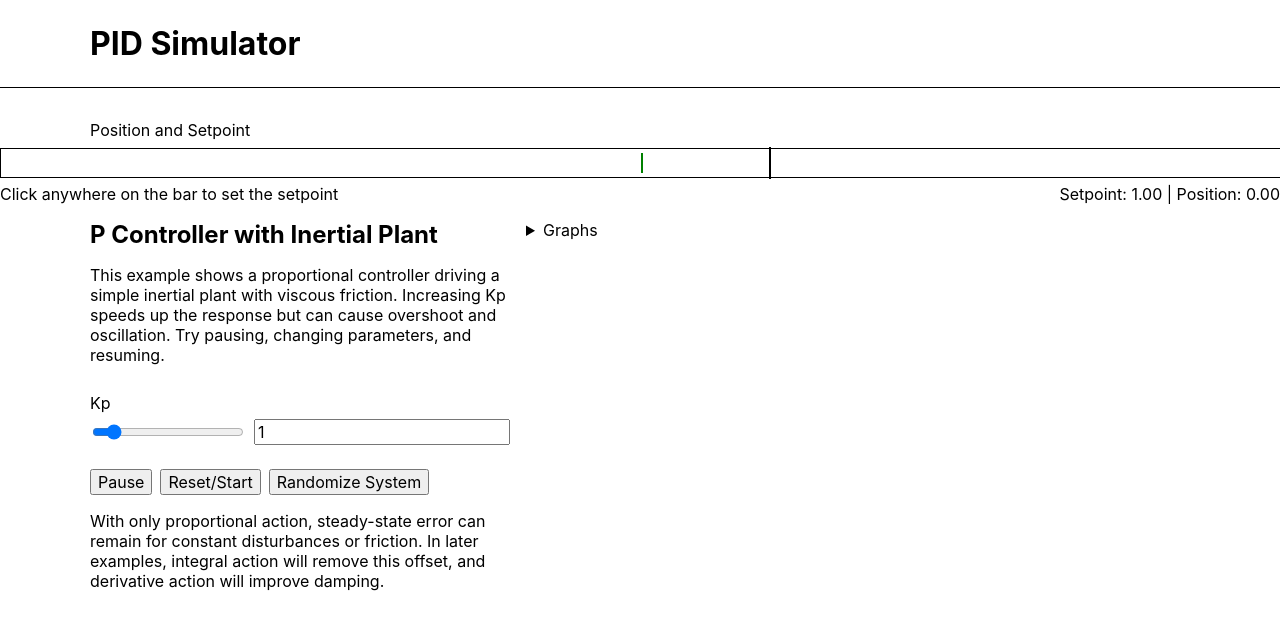
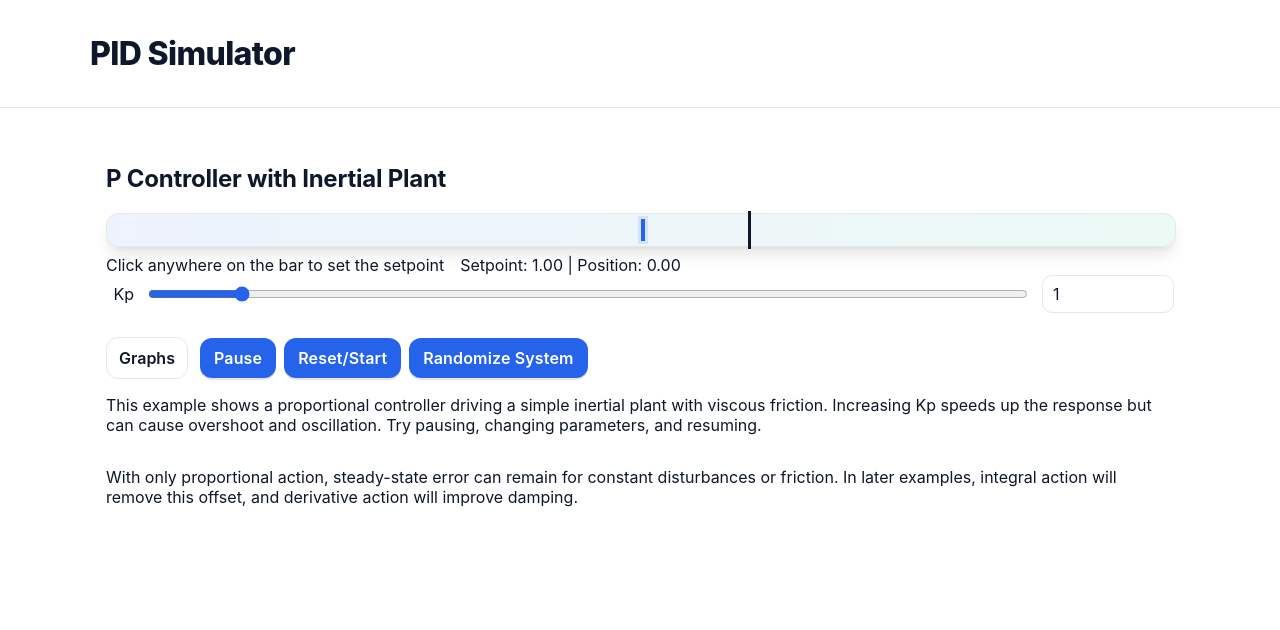
Before and after one commit to alexDickhans/pid-tuning, a React (Vite) app: page / in a window 1280 px wide. Shown: the top 630 px of the page. Built offline with nearby package versions, Linux system fonts and the light colour scheme.

Commit message:
Style version 1

```diff
--- a/src/components/Playground.tsx
+++ b/src/components/Playground.tsx
@@ -20,6 +20,7 @@ type SimDataMessage = {
 export function Playground(): JSX.Element {
   const DEFAULT_DT = 0.01;
   const GRAPH_WINDOW_SEC = 10; // visible time window for scrolling plots
+  const EPS = 1e-6;
   const [params, setParams] = useState<SimParams>({
     dt: DEFAULT_DT,
     kp: 1.0,
@@ -29,6 +30,7 @@ export function Playground(): JSX.Element {
   const [isRunning, setIsRunning] = useState(true);
   const [resetCounter, setResetCounter] = useState(0);
   const [graphsOpen, setGraphsOpen] = useState(false);
+  const graphsOpenRef = useRef(false);
 
   const yPlotRef = useRef<HTMLDivElement | null>(null);
   const uPlotRef = useRef<HTMLDivElement | null>(null);
@@ -66,18 +68,24 @@ export function Playground(): JSX.Element {
     // eslint-disable-next-line react-hooks/exhaustive-deps
   }, []);
 
+  // Keep a live ref for graphsOpen so rAF loop sees the latest value
+  useEffect(() => {
+    graphsOpenRef.current = graphsOpen;
+  }, [graphsOpen]);
+
   // uPlot initialization
   useEffect(() => {
     if (!graphsOpen) return;
     if (!yPlotRef.current || !uPlotRef.current) return;
-    const initData = [
+    const initData: AlignedData = [
       [0], // t
       [0], // sp
       [0], // y
     ];
+    const yWidth = yPlotRef.current.clientWidth || 800;
     const yChart = new uPlot(
       {
-        width: 800,
+        width: yWidth,
         height: 320,
         title: 'Setpoint (black) and Position y (blue)',
         scales: { x: { time: false } },
@@ -91,9 +99,10 @@ export function Playground(): JSX.Element {
       yPlotRef.current
     );
 
+    const uWidth = uPlotRef.current.clientWidth || yWidth;
     const uChart = new uPlot(
       {
-        width: 800,
+        width: uWidth,
         height: 200,
         title: 'Control Output u(t)',
         scales: { x: { time: false } },
@@ -102,7 +111,7 @@ export function Playground(): JSX.Element {
           { label: 'u', stroke: 'green' }
         ]
       },
-      [[0], [0]],
+      ([[0], [0]] as unknown) as AlignedData,
       uPlotRef.current
     );
 
@@ -112,16 +121,38 @@ export function Playground(): JSX.Element {
     const buf = dataBuffer.current;
     if (buf) {
       const { t, y, u, sp } = buf;
-      yPlot.current.setData([t, sp, y] as AlignedData);
-      uPlotInstance.current.setData([t, u] as AlignedData);
       const tLast = t.length ? t[t.length - 1] : 0;
-      const xmin = Math.max(0, tLast - GRAPH_WINDOW_SEC);
-      const xmax = tLast;
+      const start = tLast - GRAPH_WINDOW_SEC;
+      const i0 = findStartIndex(t, start);
+      const tSlice = t.slice(i0);
+      const spSlice = sp.slice(i0);
+      const ySlice = y.slice(i0);
+      const uSlice = u.slice(i0);
+      yPlot.current.setData([tSlice, spSlice, ySlice] as AlignedData);
+      uPlotInstance.current.setData([tSlice, uSlice] as AlignedData);
+      if (tSlice.length >= 2) {
+        const xmin = tSlice[0];
+        const xmax = Math.max(tSlice[tSlice.length - 1], xmin + EPS);
         yPlot.current.setScale('x', { min: xmin, max: xmax });
         uPlotInstance.current.setScale('x', { min: xmin, max: xmax });
       }
+    }
+
+    const resizeObserver = new ResizeObserver(() => {
+      if (yPlotRef.current && yPlot.current) {
+        const w = yPlotRef.current.clientWidth || 800;
+        yPlot.current.setSize({ width: w, height: 320 });
+      }
+      if (uPlotRef.current && uPlotInstance.current) {
+        const w = uPlotRef.current.clientWidth || 800;
+        uPlotInstance.current.setSize({ width: w, height: 200 });
+      }
+    });
+    resizeObserver.observe(yPlotRef.current);
+    resizeObserver.observe(uPlotRef.current);
 
     return () => {
+      resizeObserver.disconnect();
       yChart.destroy();
       uChart.destroy();
       yPlot.current = null;
@@ -130,6 +161,10 @@ export function Playground(): JSX.Element {
   }, [resetCounter, graphsOpen]);
 
   // We keep simulation always running and update charts when open
+  useEffect(() => {
+    // Clear any stale buffer when reset occurs so charts don't seed from old data
+    dataBuffer.current = null;
+  }, [resetCounter]);
 
   // Animation loop to push buffered data to charts ~60fps
   useEffect(() => {
@@ -142,17 +177,23 @@ export function Playground(): JSX.Element {
         const lastY = y.length ? y[y.length - 1] : 0;
         setLatestY(lastY);
         // Only push data to charts if they exist and graphs are open
-        if (graphsOpen && yPlot.current && uPlotInstance.current) {
+        if (graphsOpenRef.current && yPlot.current && uPlotInstance.current) {
           const tArr = t;
-          const yData = [tArr, sp, y] as AlignedData;
-          yPlot.current.setData(yData);
-          const uData = [tArr, u] as AlignedData;
-          uPlotInstance.current.setData(uData);
           const tLast = tArr.length ? tArr[tArr.length - 1] : 0;
-          const xmin = Math.max(0, tLast - GRAPH_WINDOW_SEC);
-          const xmax = tLast;
+          const start = tLast - GRAPH_WINDOW_SEC;
+          const i0 = findStartIndex(tArr, start);
+          const tSlice = tArr.slice(i0);
+          const spSlice = sp.slice(i0);
+          const ySlice = y.slice(i0);
+          const uSlice = u.slice(i0);
+          yPlot.current.setData([tSlice, spSlice, ySlice] as AlignedData);
+          uPlotInstance.current.setData([tSlice, uSlice] as AlignedData);
+          if (tSlice.length >= 2) {
+            const xmin = tSlice[0];
+            const xmax = Math.max(tSlice[tSlice.length - 1], xmin + EPS);
             yPlot.current.setScale('x', { min: xmin, max: xmax });
             uPlotInstance.current.setScale('x', { min: xmin, max: xmax });
+          }
         }
       }
       raf = requestAnimationFrame(frame);
@@ -177,9 +218,8 @@ export function Playground(): JSX.Element {
   }
 
   return (
-    <>
-      <div style={{ marginBottom: 16 }}>
-        <label className="section-title" style={{ display: 'block', marginBottom: 8 }}>Position and Setpoint</label>
+    <div className="card">
+      <h2 className="section-title">P Controller with Inertial Plant</h2>
       <div className="position-bar-outer">
         <div
           ref={barRef}
@@ -189,32 +229,22 @@ export function Playground(): JSX.Element {
         >
           <BarMarkers y={latestY} sp={params.setpoint} min={rangeMin} max={rangeMax} />
         </div>
-          <div className="row" style={{ justifyContent: 'space-between', marginTop: 6 }}>
+
+        <div className="row" style={{ justifyContent: 'flex-start', marginTop: 8, gap: 16 }}>
           <span>Click anywhere on the bar to set the setpoint</span>
           <span>Setpoint: {params.setpoint.toFixed(2)} | Position: {latestY.toFixed(2)}</span>
         </div>
-        </div>
-      </div>
-
-      <div className="layout">
-      <div className="controls">
-        <h2 className="section-title">P Controller with Inertial Plant</h2>
-        <p>
-          This example shows a proportional controller driving a simple inertial plant
-          with viscous friction. Increasing Kp speeds up the response but can
-          cause overshoot and oscillation. Try pausing, changing parameters, and resuming.
-        </p>
-        <div className="stack">
-          <div>
-            <label>Kp</label>
-            <div className="row">
+        <div className="row" style={{ width: '100%' }}>
+          <label htmlFor="kp" style={{ margin: 0, minWidth: 28, textAlign: 'right' }}>Kp</label>
           <input
+            id="kp"
             type="range"
             min="0"
             max="10"
             step="0.01"
             value={params.kp}
             onChange={(e) => setParams(p => ({ ...p, kp: Number(e.target.value) }))}
+            style={{ flex: 1 }}
           />
           <input
             type="number"
@@ -225,17 +255,37 @@ export function Playground(): JSX.Element {
         </div>
       </div>
 
+      <div className="row" style={{ justifyContent: 'flex-start', gap: 12, margin: '12px 0' }}>
+        <details onToggle={(e) => setGraphsOpen((e.target as HTMLDetailsElement).open)}>
+          <summary style={{ cursor: 'pointer' }}>Graphs</summary>
+        </details>
+        <div className="row" style={{ gap: 8 }}>
+          <button onClick={() => setIsRunning(r => !r)}>{isRunning ? 'Pause' : 'Play'}</button>
+          <button onClick={() => setResetCounter(c => c + 1)}>Reset/Start</button>
+          <button onClick={() => { setParams(p => ({ ...p, friction: +(Math.random() * 3.0).toFixed(2) })); worker.postMessage({ type: 'randomize' }); }}>Randomize System</button>
+        </div>
+      </div>
+
+      {graphsOpen && (
+        <>
+          <div className="chart" ref={yPlotRef} />
+          <div className="chart" ref={uPlotRef} />
+        </>
+      )}
+
+      <div className="controls">
+        <p>
+          This example shows a proportional controller driving a simple inertial plant
+          with viscous friction. Increasing Kp speeds up the response but can
+          cause overshoot and oscillation. Try pausing, changing parameters, and resuming.
+        </p>
+        <div className="stack">
+
           <div>
             {/* Friction is randomized in code; slider removed per request */}
           </div>
 
           {/* dt fixed in code at 0.01; hidden from UI */}
-
-          <div className="row">
-            <button onClick={() => setIsRunning(r => !r)}>{isRunning ? 'Pause' : 'Play'}</button>
-            <button onClick={() => setResetCounter(c => c + 1)}>Reset/Start</button>
-            <button onClick={() => { setParams(p => ({ ...p, friction: +(Math.random() * 3.0).toFixed(2) })); worker.postMessage({ type: 'randomize' }); }}>Randomize System</button>
-          </div>
         </div>
         <p>
           With only proportional action, steady-state error can remain for constant
@@ -243,15 +293,7 @@ export function Playground(): JSX.Element {
           this offset, and derivative action will improve damping.
         </p>
       </div>
-      <div>
-        <details onToggle={(e) => setGraphsOpen((e.target as HTMLDetailsElement).open)}>
-          <summary style={{ cursor: 'pointer' }}>Graphs</summary>
-          <div className="chart" ref={yPlotRef} />
-          <div className="chart" ref={uPlotRef} />
-        </details>
     </div>
-      </div>
-    </>
   );
 }
 
@@ -266,3 +308,20 @@ function BarMarkers({ y, sp, min, max }: { y: number; sp: number; min: number; m
     </div>
   );
 }
+
+function findStartIndex(tArr: number[], start: number): number {
+  // Binary search for first index where t >= start
+  let lo = 0;
+  let hi = tArr.length - 1;
+  let ans = tArr.length;
+  while (lo <= hi) {
+    const mid = (lo + hi) >> 1;
+    if (tArr[mid] >= start) {
+      ans = mid;
+      hi = mid - 1;
+    } else {
+      lo = mid + 1;
+    }
+  }
+  return ans === tArr.length ? Math.max(0, tArr.length - 1) : ans;
+}
--- a/src/index.css
+++ b/src/index.css
@@ -1,6 +1,15 @@
-/* Minimal black on white styles */
+/* Modern light theme */
 :root {
   color-scheme: light;
+  --bg: #ffffff;
+  --surface: #ffffff;
+  --text: #0f172a;
+  --muted: #64748b;
+  --border: #e5e7eb;
+  --primary: #2563eb;
+  --primary-700: #1d4ed8;
+  --accent: #10b981;
+  --shadow: 0 10px 15px -3px rgba(0,0,0,.1), 0 4px 6px -4px rgba(0,0,0,.08);
 }
 
 html, body, #root {
@@ -10,14 +19,15 @@ html, body, #root {
 body {
   margin: 0;
   font-family: -apple-system, system-ui, Segoe UI, Roboto, Ubuntu, Cantarell, Noto Sans, Helvetica, Arial, "Apple Color Emoji", "Segoe UI Emoji";
-  background: #fff;
-  color: #000;
+  color: var(--text);
+  background-color: var(--bg);
+  background-image: none;
 }
 
 .container {
   max-width: 1100px;
   margin: 0 auto;
-  padding: 16px;
+  padding: 24px 16px;
 }
 
 .layout {
@@ -26,24 +36,43 @@ body {
   gap: 16px;
 }
 
+@media (max-width: 900px) {
+  .layout {
+    grid-template-columns: 1fr;
+  }
+}
+
 .controls label {
   display: block;
   margin: 12px 0 6px;
 }
 
+.controls {
+  text-align: left;
+}
+
+.controls .row {
+  justify-content: flex-start;
+}
+
 .row {
   display: flex;
   align-items: center;
-  gap: 8px;
+  gap: 12px;
 }
 
 .chart {
-  border: 1px solid #000;
+  border: 1px solid var(--border);
+  border-radius: 12px;
+  background: var(--surface);
   padding: 8px;
+  box-shadow: none;
 }
 
 .section-title {
   margin: 0 0 8px 0;
+  font-weight: 700;
+  letter-spacing: -0.01em;
 }
 
 .stack {
@@ -59,13 +88,33 @@ input[type="range"] {
   width: 100%;
 }
 
+input, select {
+  color: var(--text);
+}
+
+input[type="number"] {
+  width: 110px;
+  padding: 8px 10px;
+  border-radius: 10px;
+  border: 1px solid var(--border);
+  background: var(--surface);
+}
+
+input[type="range"] {
+  accent-color: var(--primary);
+}
+
 .header {
-  position: sticky;
-  top: 0;
+  position: static;
   background: #fff;
-  border-bottom: 1px solid #000;
-  padding: 8px 16px;
+  border-bottom: 1px solid var(--border);
+  padding: 10px 16px;
   margin-bottom: 16px;
+}
+
+.header h1 {
+  font-weight: 800;
+  letter-spacing: -0.02em;
 }
 
 .modal-backdrop {
@@ -89,19 +138,21 @@ input[type="range"] {
 }
 
 .position-bar-outer {
-  width: 100vw;
+  width: 100%;
   position: relative;
-  left: 50%;
-  transform: translateX(-50%);
+  padding: 12px 0;
 }
 
 .position-bar {
   width: 100%;
-  height: 28px;
-  border: 1px solid #000;
+  height: 32px;
+  border: 1px solid var(--border);
   position: relative;
   cursor: pointer;
-  background: linear-gradient(90deg, #fff, #fff);
+  border-radius: 12px;
+  background:
+    linear-gradient(90deg, rgba(37,99,235,.08), rgba(16,185,129,.08));
+  box-shadow: var(--shadow);
 }
 
 .bar-markers {
@@ -119,17 +170,93 @@ input[type="range"] {
 .marker.setpoint::after {
   content: '';
   position: absolute;
-  top: -2px;
-  bottom: -2px;
-  width: 2px;
-  background: #000;
+  top: -3px;
+  bottom: -3px;
+  width: 3px;
+  background: var(--text);
 }
 
 .marker.position::after {
   content: '';
   position: absolute;
-  top: 4px;
-  bottom: 4px;
-  width: 2px;
-  background: green;
+  top: 5px;
+  bottom: 5px;
+  width: 4px;
+  background: var(--primary);
+  box-shadow: 0 0 0 3px rgba(37,99,235,.12);
 }
+
+/* Cards */
+.card {
+  background: var(--surface);
+  border: none;
+  border-radius: 16px;
+  padding: 16px;
+  box-shadow: none;
+}
+
+/* Buttons */
+button {
+  appearance: none;
+  border: none;
+  background: var(--primary);
+  color: #fff;
+  padding: 10px 14px;
+  border-radius: 12px;
+  font-weight: 600;
+  letter-spacing: 0.01em;
+  box-shadow: 0 2px 0 0 rgba(0,0,0,.1);
+  transition: transform .02s ease, box-shadow .2s ease, background .2s ease;
+}
+
+button:hover {
+  background: var(--primary-700);
+}
+
+button:active {
+  transform: translateY(1px);
+  box-shadow: 0 1px 0 0 rgba(0,0,0,.15);
+}
+
+/* Badges */
+.badges {
+  display: flex;
+  gap: 8px;
+}
+
+.badge {
+  display: inline-flex;
+  align-items: center;
+  gap: 6px;
+  padding: 6px 10px;
+  border-radius: 999px;
+  border: 1px solid var(--border);
+  background: #f8fafc;
+  color: var(--muted);
+  font-weight: 600;
+}
+
+.badge .dot {
+  width: 8px;
+  height: 8px;
+  border-radius: 999px;
+  background: var(--primary);
+}
+
+/* Details/summary */
+details > summary {
+  cursor: pointer;
+  list-style: none;
+  padding: 10px 12px;
+  border: 1px solid var(--border);
+  border-radius: 12px;
+  background: var(--surface);
+  box-shadow: none;
+  display: inline-block;
+  font-weight: 600;
+}
+
+details[open] > summary {
+  border-bottom-left-radius: 12px;
+  border-bottom-right-radius: 12px;
+}
```
Also changed, not shown: src/sim/sim.worker.ts (+11 -3 lines). Lines whose indentation alone changed are shown as unchanged.
